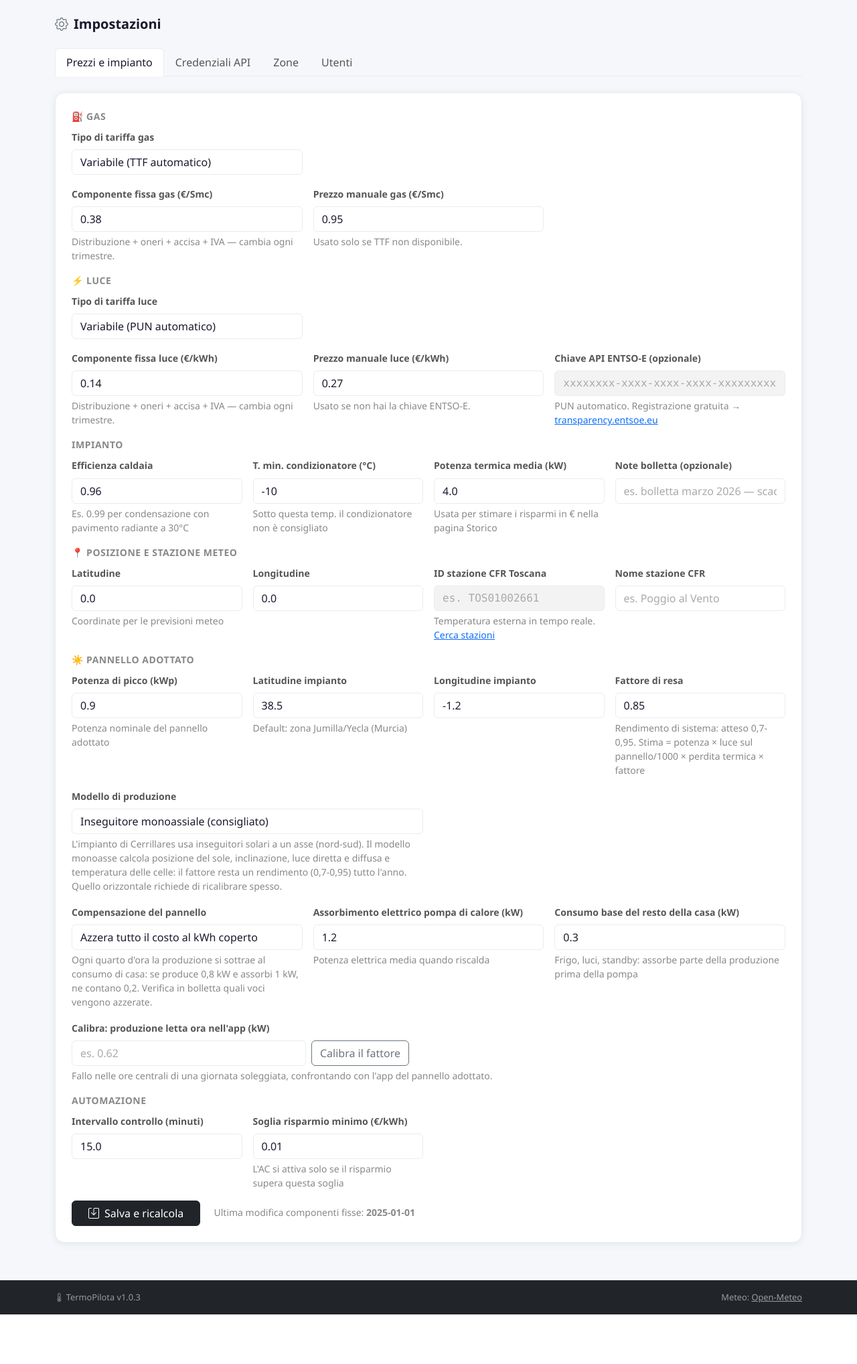
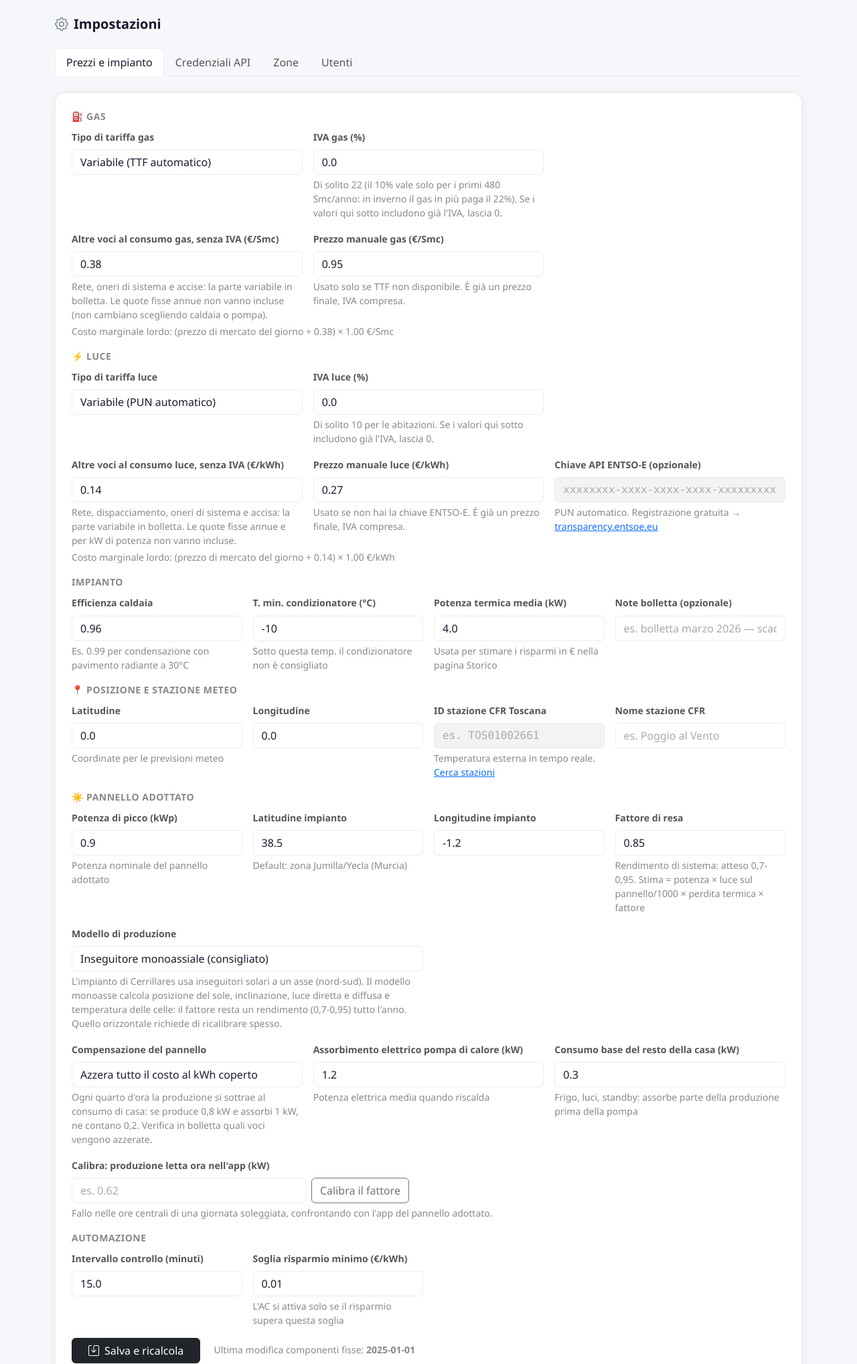
Before and after one commit to gcerretani/termopilota, a Flask app: page /admin/ in a window 1280 px wide. Shown: the part 56-2092 px from the top of the page at 67% size. Before the commit the page ends 2018 px from the top, so only its background shows below. Run offline with Flask 3, Linux system fonts and the light colour scheme; a user stored in the database is signed in; some libraries are stand-ins or nearby versions.

Commit message:
IVA configurabile per gas e luce e impostazioni dei prezzi piu' chiare
Il prezzo usato nel confronto e' (energia + altre voci al consumo) x (1 + IVA),
con IVA a parte per gas e luce (predefinito 0: le configurazioni esistenti non
cambiano). Impostazioni: il costo marginale lordo si calcola mentre si digita.
Tolti i nomi commerciali delle offerte dai testi di aiuto.

Co-Authored-By: Claude Sonnet 5.5 <noreply@anthropic.com>

```diff
--- a/config.example.json
+++ b/config.example.json
@@ -29,6 +29,8 @@
   "pannello_potenza_kw": 0.9,
   "pannello_lat": 38.5,
   "pannello_lon": -1.2,
+  "gas_iva_pct": 0.0,
+  "luce_iva_pct": 0.0,
   "pannello_modello": "monoasse",
   "pannello_fattore": 0.9,
   "pannello_fattore_monoasse": 0.85,
--- a/src/termopilota/app.py
+++ b/src/termopilota/app.py
@@ -88,6 +88,8 @@ DEFAULT_CONFIG = {
     "intervallo_controllo_minuti": 15.0,
     "soglia_delta_risparmio": 0.01,
     "potenza_termica_kw": 4.0,
+    "gas_iva_pct": 0.0,                  # % IVA sul gas; 0 se le voci sopra sono gia' lorde
+    "luce_iva_pct": 0.0,                 # % IVA sulla luce
     "gas_tariffa": "variabile",          # "variabile" (TTF) | "fissa" (prezzo bloccato)
     "gas_commodity_fisso_smc": 0.0,      # €/Smc, solo materia prima gas se tariffa fissa
     "luce_tariffa": "variabile",         # "variabile" (PUN) | "fissa"
@@ -712,6 +714,7 @@ def api_config():
                        "intervallo_controllo_minuti", "soglia_delta_risparmio",
                        "potenza_termica_kw", "lat", "lon",
                        "gas_commodity_fisso_smc", "luce_commodity_fisso_kwh",
+                       "gas_iva_pct", "luce_iva_pct",
                        "pannello_potenza_kw", "pannello_lat", "pannello_lon",
                        "pannello_fattore", "pannello_fattore_monoasse", "pompa_potenza_elettrica_kw",
                        "consumo_base_kw")
@@ -747,6 +750,8 @@ def api_config():
             float(cfg.get("intervallo_controllo_minuti") or 15.0)))
         cfg["soglia_delta_risparmio"] = max(0.0, float(cfg.get("soglia_delta_risparmio") or 0.01))
         cfg["potenza_termica_kw"] = max(0.5, min(30.0, float(cfg.get("potenza_termica_kw") or 4.0)))
+        cfg["gas_iva_pct"] = max(0.0, min(100.0, float(cfg.get("gas_iva_pct") or 0.0)))
+        cfg["luce_iva_pct"] = max(0.0, min(100.0, float(cfg.get("luce_iva_pct") or 0.0)))
         cfg["gas_commodity_fisso_smc"] = max(0.0, float(cfg.get("gas_commodity_fisso_smc") or 0.0))
         cfg["luce_commodity_fisso_kwh"] = max(0.0, float(cfg.get("luce_commodity_fisso_kwh") or 0.0))
         cfg["pannello_potenza_kw"] = max(0.1, min(100.0, float(cfg.get("pannello_potenza_kw") or 0.9)))
--- a/src/termopilota/raccomandazioni.py
+++ b/src/termopilota/raccomandazioni.py
@@ -58,7 +58,8 @@ def prezzo_luce_effettivo(prezzi: dict, copertura: float, modo: str) -> float:
     """
     totale = prezzi["luce_totale_kwh"]
     if modo == "materia_prima":
-        energia = max(0.0, totale - prezzi.get("luce_fisso_kwh", 0.0))
+        iva = 1.0 + prezzi.get("luce_iva_pct", 0.0) / 100
+        energia = max(0.0, totale - prezzi.get("luce_fisso_kwh", 0.0) * iva)
         return totale - copertura * energia
     return totale * (1.0 - copertura)
 
--- a/src/termopilota/templates/admin/settings.html
+++ b/src/termopilota/templates/admin/settings.html
@@ -32,21 +32,27 @@
       </div>
       <div class="col-md-4" id="gasFissoBox">
         <label class="form-label">Prezzo materia prima gas bloccato (€/Smc)</label>
-        <input type="number" step="0.0001" class="form-control" id="gasCommodityFisso" value="{{ cfg.gas_commodity_fisso_smc }}">
-        <div class="form-text">Solo la materia prima del contratto (es. Fixa Time 24 Gas Smart), IVA e oneri esclusi: si sommano alla componente fissa.</div>
+        <input type="number" step="0.0001" class="form-control" id="gasCommodityFisso" value="{{ cfg.gas_commodity_fisso_smc }}" oninput="aggiornaTotali()">
+        <div class="form-text">Solo il prezzo dell'energia del contratto, con eventuali sconti (es. domiciliazione), IVA e oneri esclusi.</div>
+      </div>
+      <div class="col-md-4">
+        <label class="form-label">IVA gas (%)</label>
+        <input type="number" step="0.1" min="0" max="100" class="form-control" id="gasIva" value="{{ cfg.gas_iva_pct }}" oninput="aggiornaTotali()">
+        <div class="form-text">Di solito 22 (il 10% vale solo per i primi 480 Smc/anno: in inverno il gas in più paga il 22%). Se i valori qui sotto includono già l'IVA, lascia 0.</div>
       </div>
     </div>
     <div class="row g-3 mb-3">
       <div class="col-md-4">
-        <label class="form-label">Componente fissa gas (€/Smc)</label>
-        <input type="number" step="0.001" class="form-control" id="gasFisso" value="{{ cfg.gas_fisso_smc }}">
-        <div class="form-text">Distribuzione + oneri + accisa + IVA — cambia ogni trimestre.</div>
+        <label class="form-label">Altre voci al consumo gas, senza IVA (€/Smc)</label>
+        <input type="number" step="0.001" class="form-control" id="gasFisso" value="{{ cfg.gas_fisso_smc }}" oninput="aggiornaTotali()">
+        <div class="form-text">Rete, oneri di sistema e accise: la parte variabile in bolletta. Le quote fisse annue non vanno incluse (non cambiano scegliendo caldaia o pompa).</div>
       </div>
       <div class="col-md-4">
         <label class="form-label">Prezzo manuale gas (€/Smc)</label>
         <input type="number" step="0.001" class="form-control" id="gasManualeTotal" value="{{ cfg.gas_totale_smc_manuale }}">
-        <div class="form-text">Usato solo se TTF non disponibile.</div>
+        <div class="form-text">Usato solo se TTF non disponibile. È già un prezzo finale, IVA compresa.</div>
       </div>
+      <div class="col-12 form-text" id="gasTotaleRiga"></div>
     </div>
 
     <!-- Luce -->
@@ -61,20 +67,25 @@
       </div>
       <div class="col-md-4" id="luceFissoBox">
         <label class="form-label">Prezzo energia bloccato (€/kWh)</label>
-        <input type="number" step="0.0001" class="form-control" id="luceCommodityFisso" value="{{ cfg.luce_commodity_fisso_kwh }}">
-        <div class="form-text">Solo la materia prima del contratto (es. Fixa Time 24 Luce Smart), oneri e tasse esclusi: si sommano alla componente fissa.</div>
+        <input type="number" step="0.0001" class="form-control" id="luceCommodityFisso" value="{{ cfg.luce_commodity_fisso_kwh }}" oninput="aggiornaTotali()">
+        <div class="form-text">Solo il prezzo dell'energia del contratto (comprese le perdite di rete), con eventuali sconti, IVA e oneri esclusi.</div>
+      </div>
+      <div class="col-md-4">
+        <label class="form-label">IVA luce (%)</label>
+        <input type="number" step="0.1" min="0" max="100" class="form-control" id="luceIva" value="{{ cfg.luce_iva_pct }}" oninput="aggiornaTotali()">
+        <div class="form-text">Di solito 10 per le abitazioni. Se i valori qui sotto includono già l'IVA, lascia 0.</div>
       </div>
     </div>
     <div class="row g-3 mb-3">
       <div class="col-md-4">
-        <label class="form-label">Componente fissa luce (€/kWh)</label>
-        <input type="number" step="0.001" class="form-control" id="luceFissa" value="{{ cfg.luce_fisso_kwh }}">
-        <div class="form-text">Distribuzione + oneri + accisa + IVA — cambia ogni trimestre.</div>
+        <label class="form-label">Altre voci al consumo luce, senza IVA (€/kWh)</label>
+        <input type="number" step="0.001" class="form-control" id="luceFissa" value="{{ cfg.luce_fisso_kwh }}" oninput="aggiornaTotali()">
+        <div class="form-text">Rete, dispacciamento, oneri di sistema e accisa: la parte variabile in bolletta. Le quote fisse annue e per kW di potenza non vanno incluse.</div>
       </div>
       <div class="col-md-4">
         <label class="form-label">Prezzo manuale luce (€/kWh)</label>
         <input type="number" step="0.001" class="form-control" id="luceManualeTotal" value="{{ cfg.luce_totale_kwh_manuale }}">
-        <div class="form-text">Usato se non hai la chiave ENTSO-E.</div>
+        <div class="form-text">Usato se non hai la chiave ENTSO-E. È già un prezzo finale, IVA compresa.</div>
       </div>
       <div class="col-md-4">
         <label class="form-label">Chiave API ENTSO-E (opzionale)</label>
@@ -84,6 +95,7 @@
           <a href="https://transparency.entsoe.eu/usrm/user/createPublicUser" target="_blank">transparency.entsoe.eu</a>
         </div>
       </div>
+      <div class="col-12 form-text" id="luceTotaleRiga"></div>
     </div>
 
     <!-- Impianto -->
@@ -242,6 +254,8 @@ async function salvaImpostazioni() {
     potenza_termica_kw:         parseFloat(document.getElementById('potenzaTermica').value),
     gas_tariffa:                document.getElementById('gasTariffa').value,
     gas_commodity_fisso_smc:    parseFloat(document.getElementById('gasCommodityFisso').value) || 0,
+    gas_iva_pct:                parseFloat(document.getElementById('gasIva').value) || 0,
+    luce_iva_pct:               parseFloat(document.getElementById('luceIva').value) || 0,
     luce_tariffa:               document.getElementById('luceTariffa').value,
     luce_commodity_fisso_kwh:   parseFloat(document.getElementById('luceCommodityFisso').value) || 0,
     pannello_potenza_kw:        parseFloat(document.getElementById('pannelloPotenza').value),
@@ -291,6 +305,24 @@ async function salvaImpostazioni() {
 }
 
 // Con tariffa fissa si chiede il prezzo bloccato; con variabile i campi manuali/TTF restano il fallback.
+// Costo marginale lordo che l'app usera' nel confronto: si confronta con la bolletta
+// (somma delle voci variabili per kWh o Smc, IVA compresa).
+function aggiornaTotali() {
+  const numero = id => parseFloat(document.getElementById(id).value) || 0;
+  [['gas', 'gasCommodityFisso', 'gasFisso', 'gasIva', 'gasTariffa', 'gasTotaleRiga', '€/Smc'],
+   ['luce', 'luceCommodityFisso', 'luceFissa', 'luceIva', 'luceTariffa', 'luceTotaleRiga', '€/kWh']].forEach(([_, c, f, i, t, out, unita]) => {
+    const el = document.getElementById(out);
+    if (!el) return;
+    const iva = 1 + numero(i) / 100;
+    if (document.getElementById(t).value === 'fissa') {
+      const totale = (numero(c) + numero(f)) * iva;
+      el.innerHTML = `Costo marginale lordo usato nel confronto: <strong>${totale.toFixed(4)} ${unita}</strong> = (${numero(c)} + ${numero(f)}) × ${iva.toFixed(2)}`;
+    } else {
+      el.innerHTML = `Costo marginale lordo: (prezzo di mercato del giorno + ${numero(f)}) × ${iva.toFixed(2)} ${unita}`;
+    }
+  });
+}
+
 function aggiornaVisibilitaTariffe() {
   document.getElementById('gasFissoBox').style.display =
     document.getElementById('gasTariffa').value === 'fissa' ? '' : 'none';
@@ -298,6 +330,7 @@ function aggiornaVisibilitaTariffe() {
     document.getElementById('luceTariffa').value === 'fissa' ? '' : 'none';
 }
 aggiornaVisibilitaTariffe();
+aggiornaTotali();
 
 // Ogni modello del pannello ha il suo fattore di resa: il campo mostra quello del modello scelto.
 const fattoriPannello = {
```
Also changed, not shown: src/termopilota/prezzi.py (+21 -6 lines), tests/test_iva.py (added, +86 -0 lines), CHANGELOG.md.
